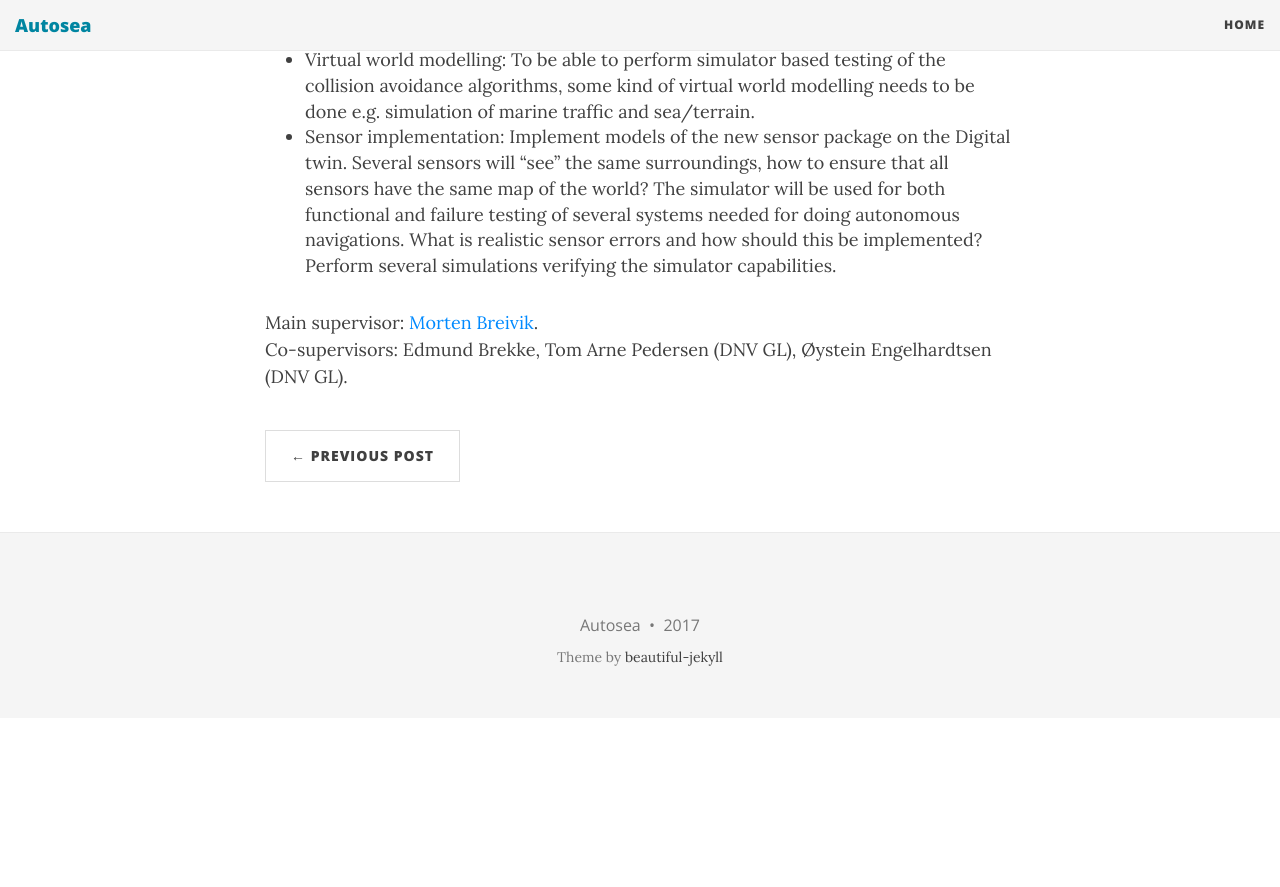
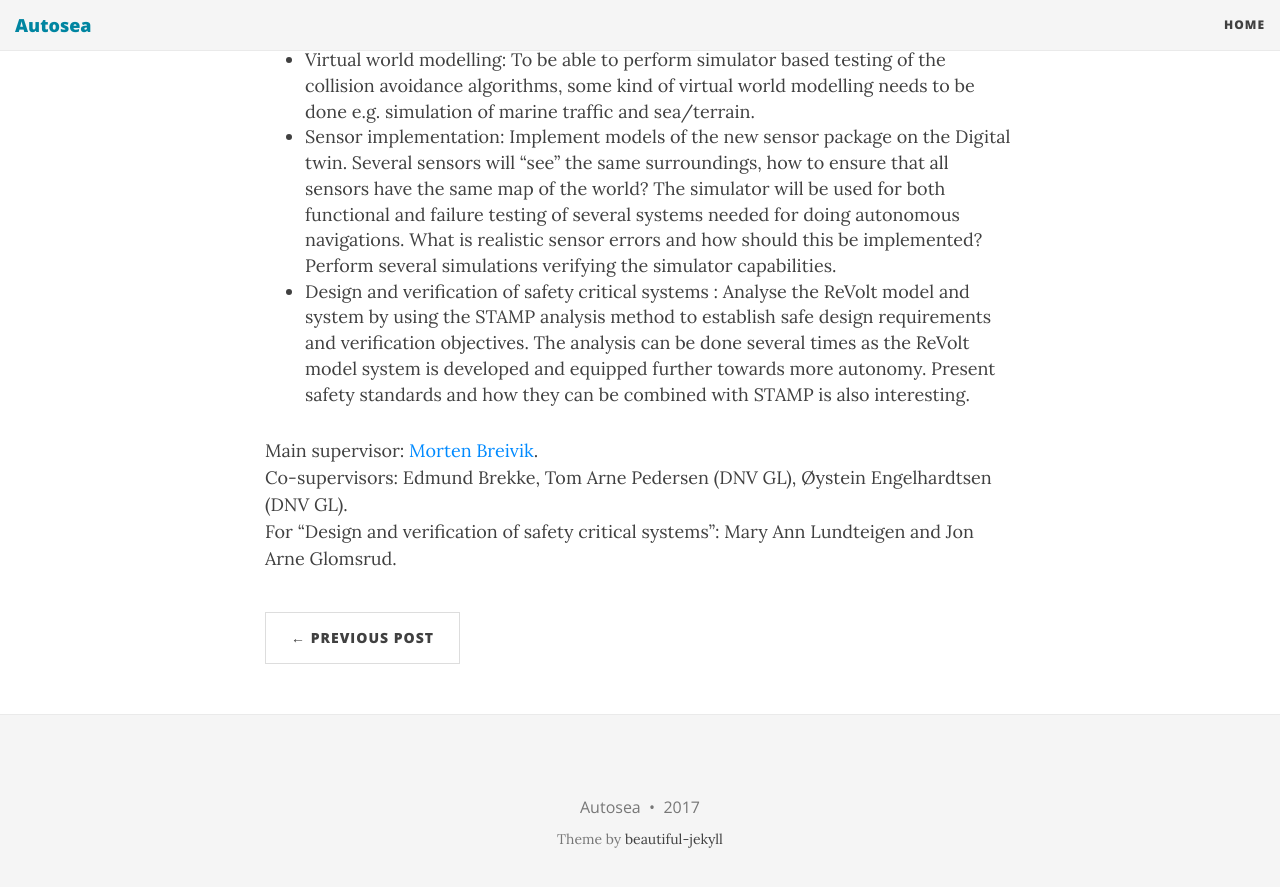
Before and after one commit to autosit/autosit.github.io, a Jekyll site: the page built from _posts/2017-04-22-revolt.md, in a window 1280 px wide and 900 px high, scrolled down 1450 px. Shown: the top 887 px of the window. Built offline with Jekyll 4.4.1, drawn with Linux system fonts in a browser that asks for light colours; nearby versions of some CDN libraries; before the commit the page ends 2168 px from its top, so only the background shows below that.

Commit message:
revolt STAMP

```diff
--- a/_posts/2017-04-22-revolt.md
+++ b/_posts/2017-04-22-revolt.md
@@ -24,6 +24,8 @@ Focus areas:
 * Control strategies: Using the physical ReVolt model with the new sensor package, implement different control strategies (including collision avoidance) and perform several model experiments to test and validate the implemented algorithms.
 * Virtual world  modelling: To be able to perform simulator based testing of the collision avoidance algorithms, some kind of virtual world modelling needs to be done e.g. simulation of marine traffic and sea/terrain.
 * Sensor implementation: Implement models of the new sensor package on the Digital twin. Several sensors will "see" the same surroundings, how to ensure that all sensors have the same map of the world? The simulator will be used for both functional and failure testing of several systems needed for doing autonomous navigations. What is realistic sensor errors and how should this be implemented? Perform several simulations verifying the simulator capabilities.
+* Design and verification of safety critical systems : Analyse the ReVolt model and system by using the STAMP analysis method to establish safe design requirements and verification objectives.  The analysis can be done several times as the ReVolt model system is developed and equipped further towards more autonomy.  Present safety standards and how they can be combined with STAMP is also interesting.
 
 Main supervisor: [Morten Breivik](http://www.ntnu.no/ansatte/morten.breivik). <br />
-Co-supervisors: Edmund Brekke, Tom Arne Pedersen (DNV GL), Øystein Engelhardtsen (DNV GL).
+Co-supervisors: Edmund Brekke, Tom Arne Pedersen (DNV GL), Øystein Engelhardtsen (DNV GL). <br />
+For "Design and verification of safety critical systems": Mary Ann Lundteigen and Jon Arne Glomsrud.
```
